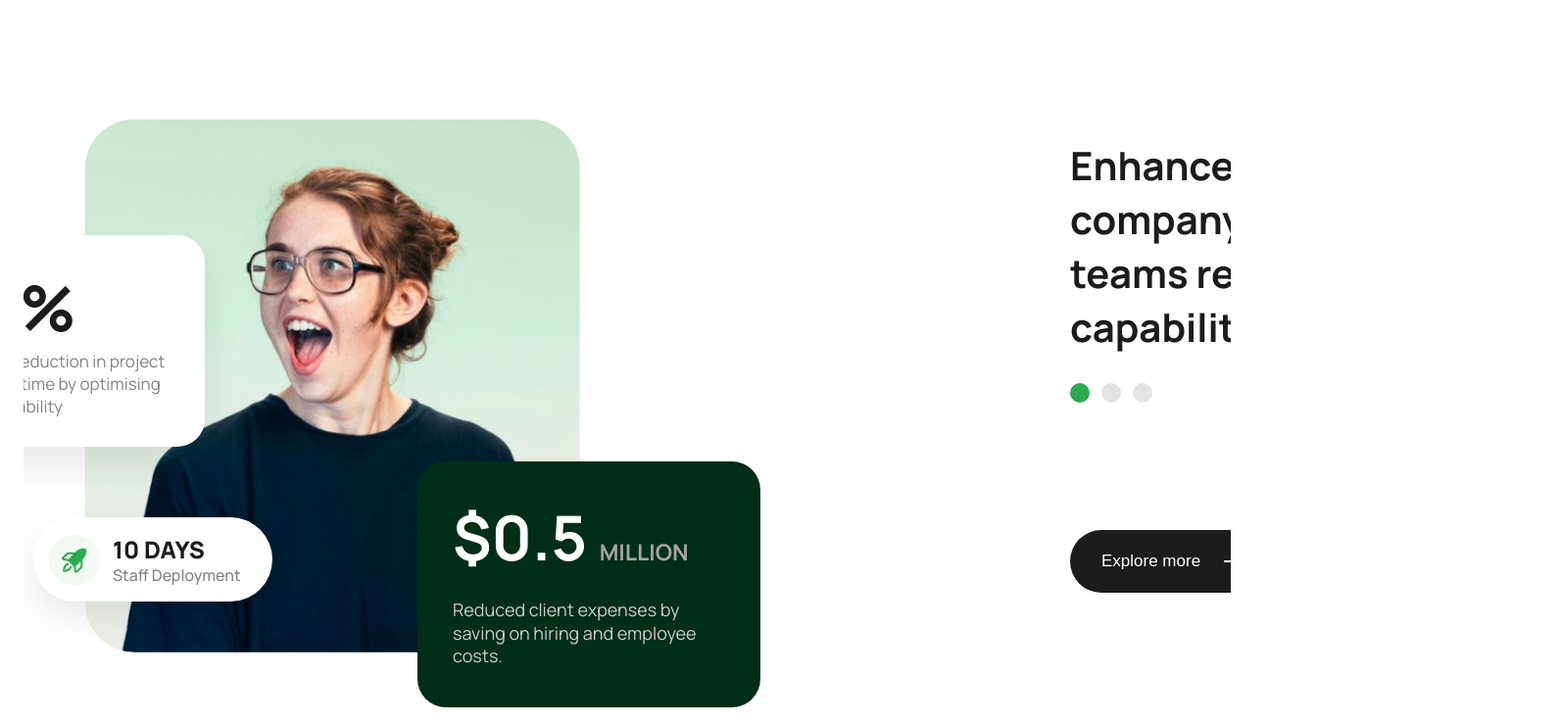
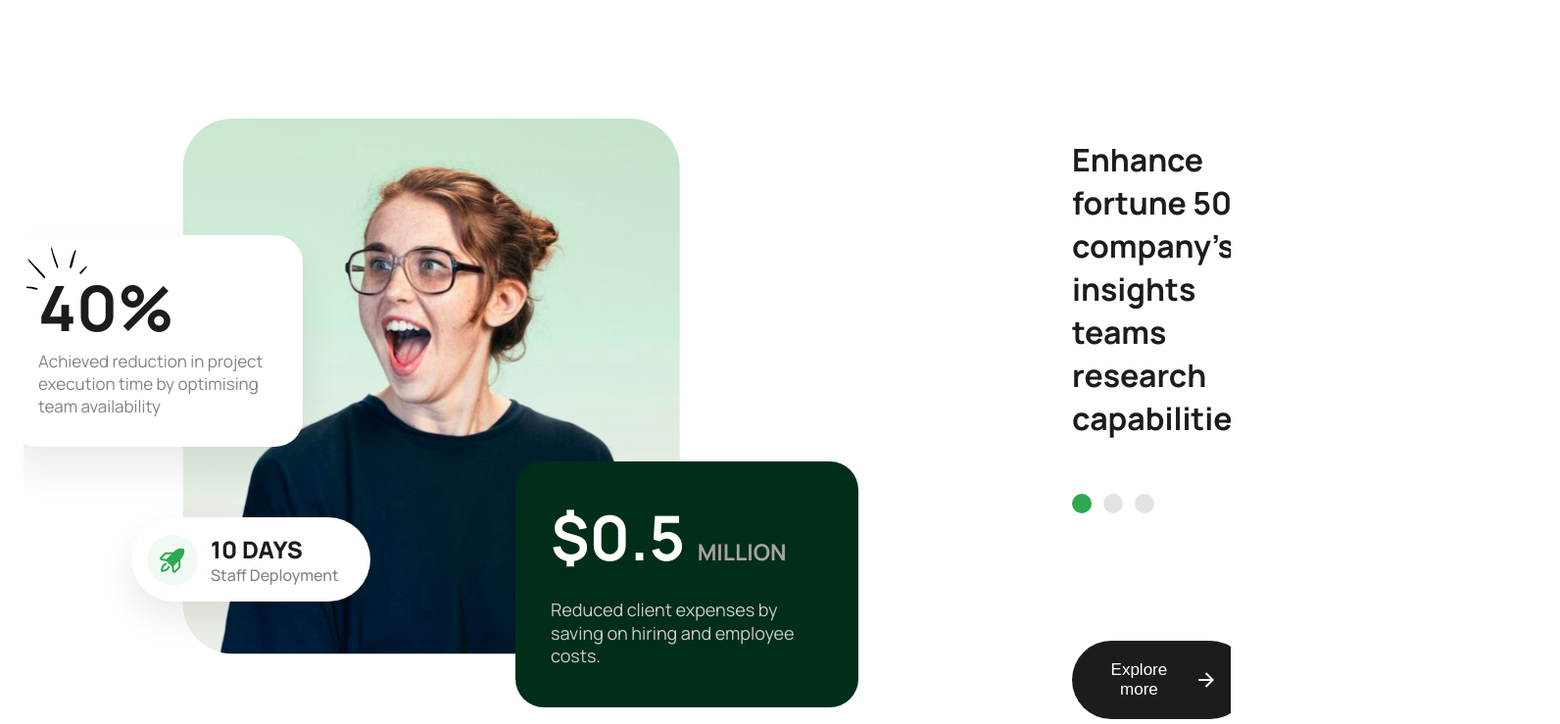
Before and after one commit to Dhruv-Srivastava/Brunel-UI-Assignment, a React (Vite) app: page / in a window 1280 px wide. Shown: the part 377-1116 px from the top of the page at 98% size, 1592 px wide, since content can reach past the window. Built offline with nearby package versions, Linux system fonts and the light colour scheme.

Commit message:
Fix Styling

```diff
--- a/src/components/Header/Header.module.css
+++ b/src/components/Header/Header.module.css
@@ -6,9 +6,10 @@ header{
 
 .container{
     display: flex;
-    gap: 50rem;
+    gap: 40rem;
     margin-top: 11.2rem;
 }
+
 
 .slider_cta_container > button{
     margin-top: 13rem;
--- a/src/components/Header/HeaderSlider/HeaderSlider.module.css
+++ b/src/components/Header/HeaderSlider/HeaderSlider.module.css
@@ -3,13 +3,12 @@
 }
 
 .carousel_container h2{
-    font-size: 4rem;
+    font-size: 3.2rem;
     font-weight: 700;
-    margin-bottom: 2rem;
+    margin-bottom: 5.5rem;
     margin-top: 2rem;
     color: #1c1c1c;
-    min-width: 500px;
-    height: 230px;
+    max-width: 380px;
     transition: transform ease-in-out 300ms;
     transition: opacity 300ms ease-in-out;
 }
--- a/src/components/Header/HeaderStats/HeaderStats.module.css
+++ b/src/components/Header/HeaderStats/HeaderStats.module.css
@@ -1,8 +1,4 @@
 .container{
     position: relative;
+    margin-left: 10rem;
 }
-
-.stats_img{
-    width: 50.6rem;
-    height: 54.6rem;
-}
```
Also changed, not shown: src/components/Header/HeaderStats/HeaderStats.jsx (+7 -6 lines).
